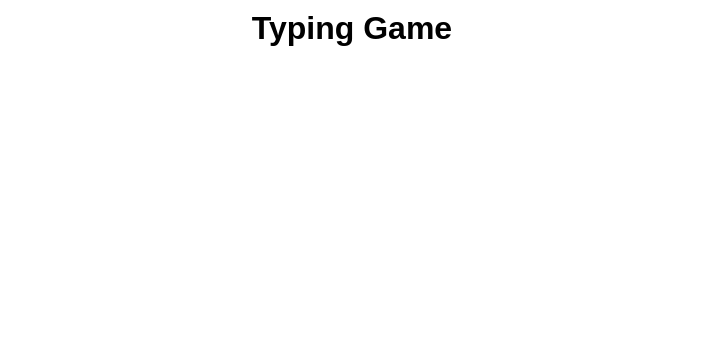
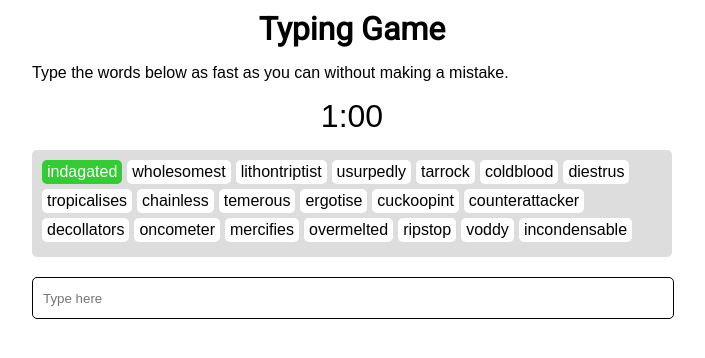
Before and after one commit to donxp/typing-game, a plain HTML site: page index.html in a window 1280 px wide. Shown: the whole page, without its empty margins (288-993 px from the left). Drawn offline with Linux system fonts and the light colour scheme.

Commit message:
General styles and markup. Vue instance Random words and word generation.

```diff
--- a/app.js
+++ b/app.js
@@ -0,0 +1,135 @@
+var words = [ 'polytypes',
+    'numb',
+    'gumnuts',
+    'cries',
+    'splenectomising',
+    'predominates',
+    'convertends',
+    'decollators',
+    'exploratory',
+    'unforeseeable',
+    'bumfuzzles',
+    'blunted',
+    'snowboarders',
+    'salaried',
+    'exemplary',
+    'cystolithiasis',
+    'cuckoopint',
+    'vaccinal',
+    'passalongs',
+    'misdraw',
+    'scop',
+    'astrophysical',
+    'unromantic',
+    'craziest',
+    'tantrism',
+    'nicknamer',
+    'perchloroethene',
+    'incondensable',
+    'ginsengs',
+    'titfer',
+    'rosemary',
+    'marmoset',
+    'superministers',
+    'monostable',
+    'watches',
+    'tarrock',
+    'ripstop',
+    'diestrus',
+    'indagated',
+    'flirtingly',
+    'abbs',
+    'cryosurgeons',
+    'strangely',
+    'tates',
+    'cycloheximides',
+    'chainless',
+    'uploaded',
+    'inukshuit',
+    'mercifies',
+    'illapsing',
+    'lithontriptist',
+    'chantages',
+    'counterattacker',
+    'mundunguses',
+    'hangup',
+    'traumatology',
+    'gastrotomy',
+    'supertitles',
+    'flawing',
+    'borstals',
+    'waeness',
+    'estray',
+    'suckhole',
+    'osculatory',
+    'sagenes',
+    'wholesomest',
+    'overmelted',
+    'heteroscedastic',
+    'sickliest',
+    'disprovals',
+    'schlumpiest',
+    'allotetraploids',
+    'temerous',
+    'rhizotomy',
+    'apelike',
+    'dumbfoundered',
+    'ergotise',
+    'poeticize',
+    'reguluses',
+    'filters',
+    'metagalaxy',
+    'radiochemistries',
+    'extorted',
+    'voddy',
+    'usurpedly',
+    'housetop',
+    'fogdogs',
+    'spyal',
+    'footsloggings',
+    'cafards',
+    'sheughing',
+    'schindyleses',
+    'borel',
+    'coldblood',
+    'pianissimo',
+    'cudgelling',
+    'tropicalises',
+    'gainsay',
+    'oncometer',
+    'rewatered'
+];
+
+var app = new Vue({
+    el: '#app',
+    data: {
+        words: [],
+        currentWord: ''
+    },
+    computed: {
+        timeleft: function() {
+            return '1:00';
+        }
+    },
+    methods: {
+        generateWords: function() {
+            // Generate unique 20 random words.
+            while(this.words.length != 20) {
+                var randomIndex = window.generateRandomNumber(0, window.words.length);
+                if(this.words.indexOf(window.words[randomIndex]) == -1) {
+                    this.words.push(window.words[randomIndex]);
+                }
+            }
+            this.currentWord = this.words[0];
+        }
+    },
+    created: function() {
+        console.log('created');
+        this.generateWords();
+    }
+});
+
+function generateRandomNumber(min, max)
+{
+    return Math.floor(Math.random() * (max-min) + min);
+}
--- a/index.html
+++ b/index.html
@@ -4,12 +4,29 @@
     <meta charset="UTF-8">
     <meta name="viewport" content="width=device-width, initial-scale=1.0">
     <meta http-equiv="X-UA-Compatible" content="ie=edge">
+    <link href="https://fonts.googleapis.com/css?family=Roboto" rel="stylesheet">
     <link rel="stylesheet" href="style.css">
     <title>Typing Game</title>
 </head>
 <body>
-    <div class="container">
-        <h1 class="title text-center">Typing Game</h1>
+    <div id="app" v-cloak>
+        <div class="container">
+            <h1 class="title text-center">Typing Game</h1>
+            <p class="tutorial">
+                Type the words below as fast as you can without making a mistake.
+            </p>
+            <div class="text-center timer">
+                {{ timeleft }}
+            </div>
+            <div class="word-container">
+                <div class="word" v-for="word in words" v-bind:class="{ 'word-next': currentWord == word }">
+                    {{ word }}
+                </div>
+            </div>
+            <div class="word-input">
+                <input type="text" placeholder="Type here">
+            </div>
+        </div>
     </div>
 
     <script src="vue.js"></script>
--- a/style.css
+++ b/style.css
@@ -11,6 +11,52 @@ h1 {
 .title {
     margin: 10px 0;
     font-size: 2em;
+    font-family: 'Roboto', Arial, Helvetica, sans-serif;
+}
+
+.container {
+    width: 50%;
+    margin: 0 auto;
+}
+
+.timer {
+    margin: 15px 0;
+    font-size: 2em;
+}
+
+.word-container {
+    background: #ddd;
+    border-radius: 5px;
+    padding: 10px;
+}
+
+.word-container .word {
+    display: inline-block;
+    background: #fff;
+    border-radius: 5px;
+    padding: 3px 5px;
+    margin-bottom: 5px;
+}
+
+.word:not(:last-child) {
+    margin-right: 5px;
+}
+
+.word-container .word-next {
+    background: #32CD32;
+    color: #fff;
+}
+
+.word-input {
+    margin-top: 20px;
+}
+
+.word-input input {
+    width: calc(100% - 20px);
+    height: 20px;
+    border-radius: 5px;
+    border: 1px solid black;
+    padding: 10px;
 }
 
 .text-center {
```
